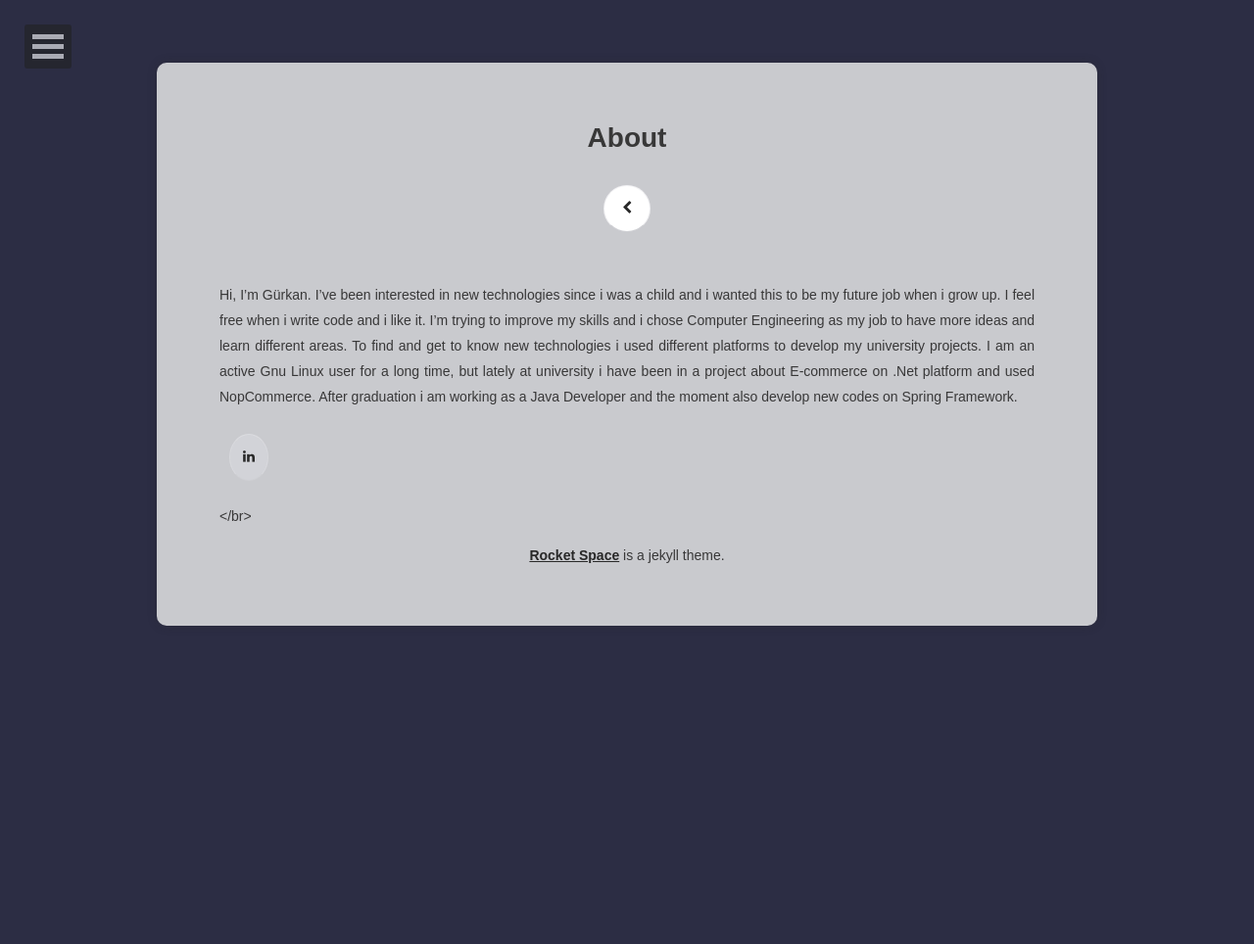
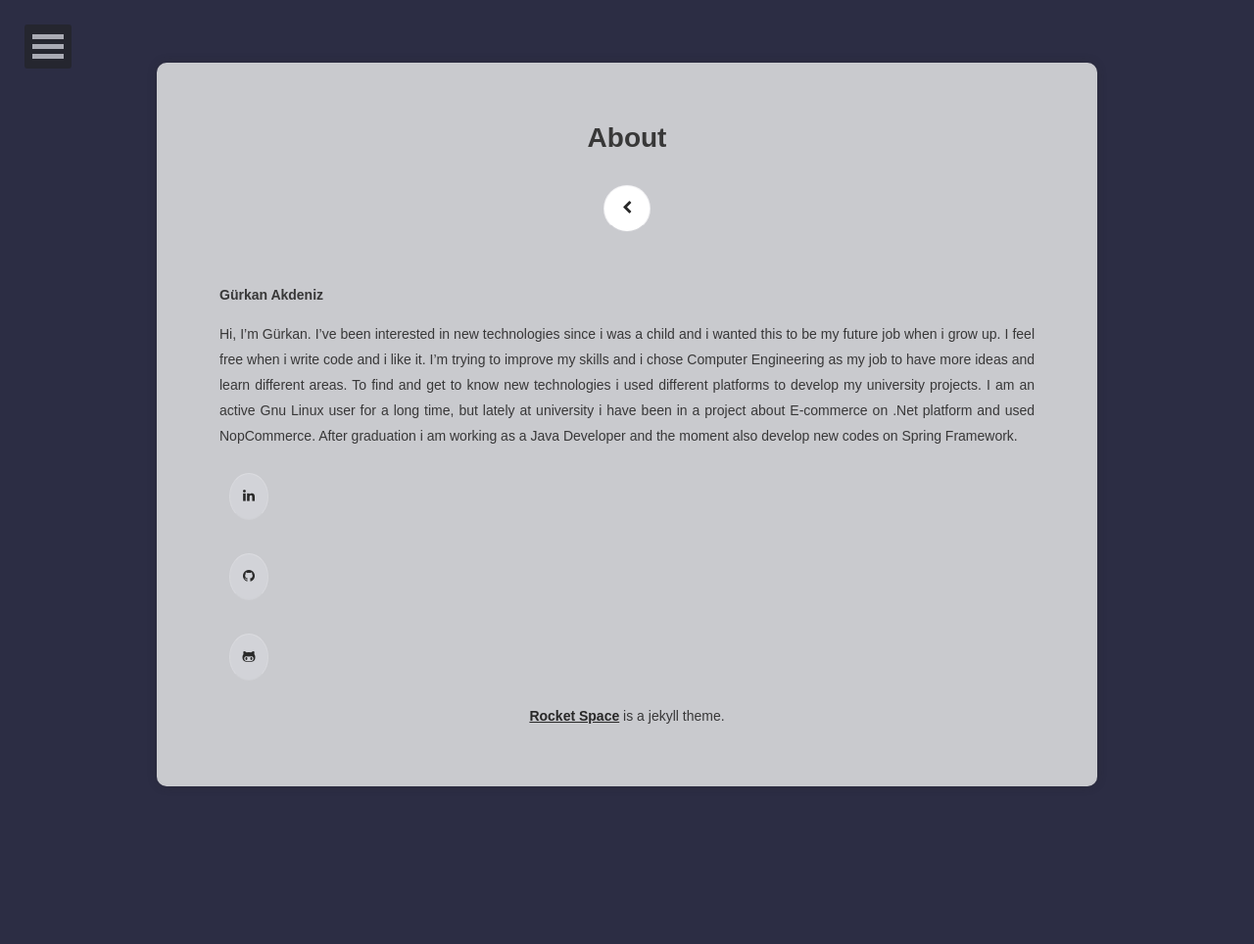
Before and after one commit to gurkanakdeniz/gurkanakdeniz.github.io, a Jekyll site: the page built from about/index.md, in a window 1280 px wide. Shown: the whole page at 98% size. Built offline with Jekyll 4.4.1, drawn with Linux system fonts in a browser that asks for light colours.

Commit message:
Update index.md
about

```diff
--- a/about/index.md
+++ b/about/index.md
@@ -6,11 +6,16 @@
 comments: false
 ---
 
+<strong>Gürkan Akdeniz</strong>
+
 Hi, I’m Gürkan. I’ve been interested in new technologies since i was a child and i wanted this to be my future job when i grow up. I feel free when i write code and i like it. I’m trying to improve my skills and i chose Computer Engineering as my job to have more ideas and learn different areas. To find and get to know new technologies i used different platforms to develop my university projects. I am an active Gnu Linux user for a long time, but lately at university i have been in a project about E-commerce on .Net platform and used NopCommerce. After graduation i am working as a Java Developer and the moment also develop new codes on Spring Framework.
 
 <a class="social-btn" href="http://linkedin.com/in/gürkanakdeniz" target="_blank" rel="noopener noreferrer"><i class="fa fa-fw fa-linkedin"></i></a>
 
-</br>
+<a class="social-btn" href="http://github.com/gurkanakdeniz" target="_blank" rel="noopener noreferrer"><i class="fa fa-fw fa-github"></i></a>
 
+<a class="social-btn" href="http://gist.github.com/gurkanakdeniz" target="_blank" rel="noopener noreferrer"><i class="fa fa-fw fa-github-alt"></i></a>
+
+<strong></strong>
 
 <center><a href="https://github.com/gurkanakdeniz/rocket-space/"><b>Rocket Space</b></a> is a jekyll theme.</center>
```
